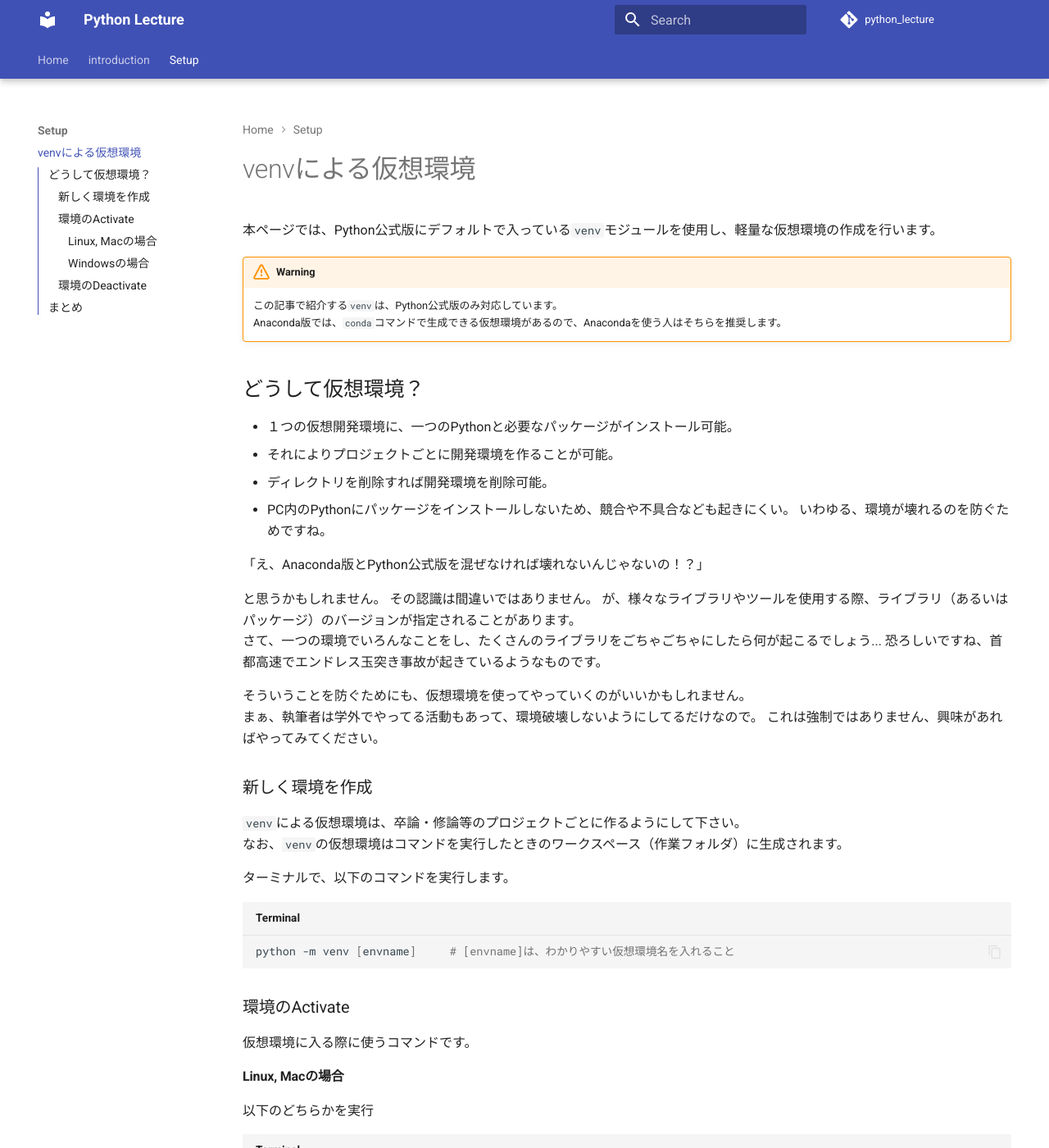
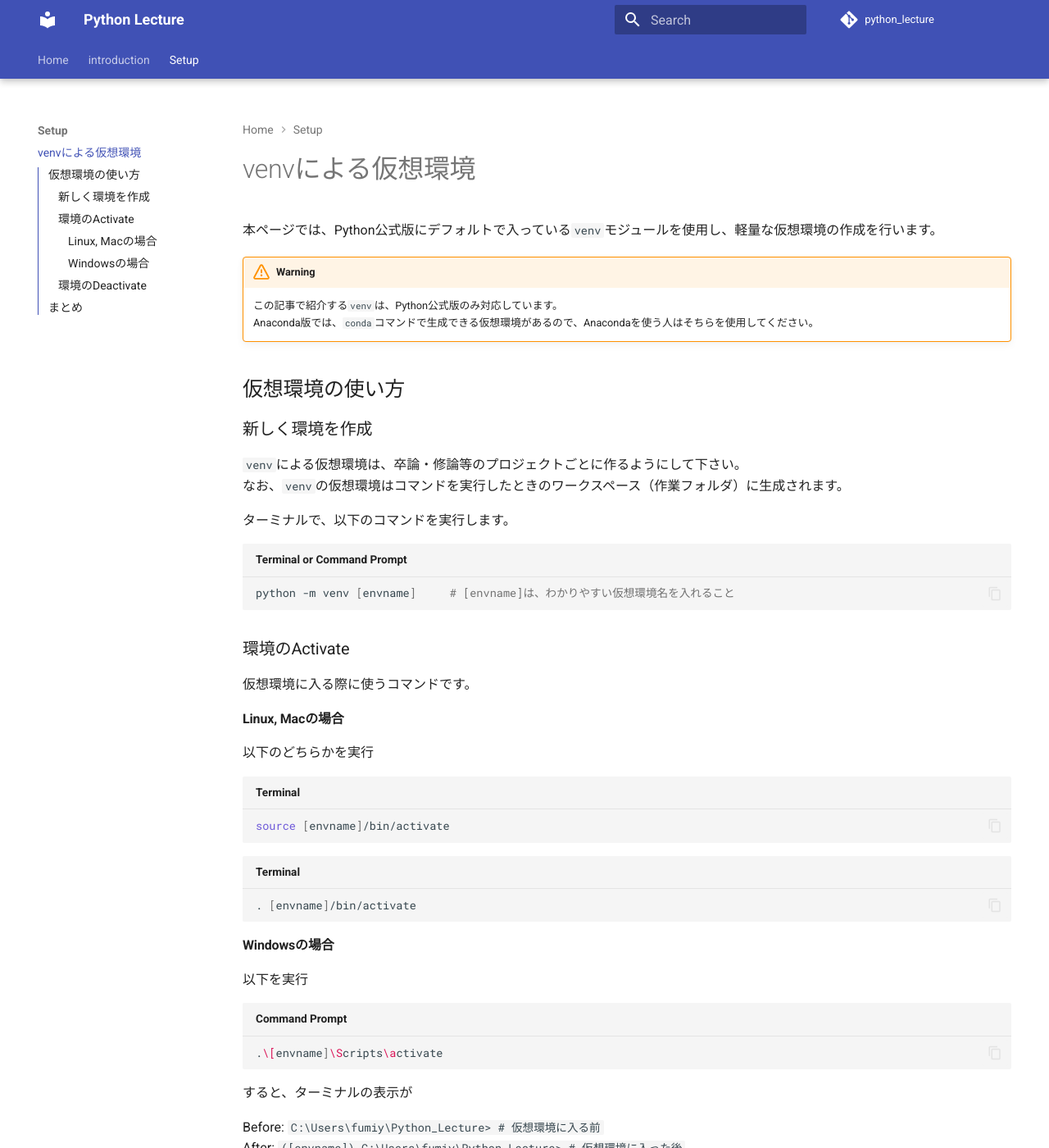
Before and after one commit to Trigger-FK/Python_Lecture, an MkDocs documentation site: the page built from docs/setup_venv.md, in a window 1280 px wide and 1400 px high. Shown: the whole window at 82% size. Built offline with MkDocs 1.6.1 and Material for MkDocs 9.7.7, drawn with Linux system fonts in a browser that asks for light colours; comment, search, counter and statistics services are not loaded; some of the changed text lies outside the part shown.

Commit message:
[fix] fix some mistakes in docs

````diff
--- a/docs/conda_vs_pypi.md
+++ b/docs/conda_vs_pypi.md
@@ -1,6 +1,7 @@
 # PyPIとAnaconda
 [Pythonについて](about_python.md)では、ライブラリなるものがあるという話をしました。
-ライブラリにはいくつか種類があり、その中でも**PyPI**と**Anaconda**について説明します。
+そして、Pythonは2種類存在するという話もしました。
+このページでは、Pythonのライブラリをインストールする際に使用する、2つのパッケージ管理システムについて説明します。
 
 ## PyPI(The Python Package Index)
 Python言語開発コミュニティの"Python Software Foundarion(PSF)"が運営する、Python用ソフトウェアの公開サービス。
@@ -9,26 +10,22 @@ Python言語開発コミュニティの"Python Software Foundarion(PSF)"が運
 PyPIは、誰でも自由に自分のライブラリ（ソフトウェア）を公開・インストールすることが可能です。
 Githubなどで公開されているものは、ほとんどがPyPIに登録されています。
 
-## Anaconda
-科学技術計算に必要な各種ツール、ライブラリを提供するプラットフォーム。
-Anaconda Cloudという独自のリポジトリで公開しており、`conda`というコマンドはこのサービスを利用するときに使用します。
+## Anaconda Cloud
+Anacondaは、Pythonのライブラリをまとめたパッケージであり、Anaconda Cloudはそのパッケージを公開するための独自サービスです。
+`conda`というコマンドはこのサービスを利用するときに使用します。
 
 なお、PyPIで公開されているライブラリの多くが、Anacondaにも登録されてます。
 
-## どっちを使えばいいのか
-### pip
-プログラミング入門、web アプリ作成などなど、一般的なPythonプログラミングを学びたい方向けの印象。
-ウェブや参考書では、pipでの解説が多いです。
+## 注意点
+これまでに、「`pip`と`conda`という、独自のパッケージ管理システムを持っている」と説明をしました。
+`conda`はAnaconda以外の環境では使用不可であるのですが、**Anaconda環境では`pip`も使用できます。**
+つまり
 
-### conda
-データサイエンス・機械学習などの学習を行なう人向け。
-最適なツールやライブラリなどの環境が構築された状態で使用できるため、環境構築の時間が短縮されます。
-マジで楽。
+* Python公式版：`pip`のみ使用可能
+* Anaconda版：`conda`と`pip`の両方使用可能
 
-## 注意点
-これまでに、「`pip`と`conda`は、それぞれ独自のパッケージ管理システムを持っている」と説明をしました。
-しかし、`conda`はAnaconda以外の環境では使用不可であるのですが、**Anaconda環境では`pip`も使用できます。**
-便利そうな響きですよね、flawlessな香りがしそうですよね。
+ということです。
+Anacondaについては両方使えるなんて、便利そうな響きですよね、flawlessな香りがしそうですよね。
 
 実は、これには大きな落とし穴があります。そう、**環境が競合する**のです。
 わかりやすく言いましょうか、**何もしてないのに環境が壊れるのです**、最高にクレイジーですよね。
@@ -52,7 +52,7 @@ Anaconda Cloudという独自のリポジトリで公開しており、`conda`
     ```
     なお、`pip`でインストールしたライブラリを`conda`でアンインストールすることはできません。
 
-### まとめ
+## まとめ
 - `conda`と`pip`は、それぞれ独自のパッケージ管理システムを持っている。
 - 基本的にライブラリのインストールは、Anaconda環境であれば`conda`、Anaconda環境でなければ`pip`を使用すること。
 - `pip`はAnaconda環境でも使用可能、`conda`はAnaconda環境でのみ使用可能。
--- a/docs/setup_venv.md
+++ b/docs/setup_venv.md
@@ -2,33 +2,15 @@
 本ページでは、Python公式版にデフォルトで入っている`venv`モジュールを使用し、軽量な仮想環境の作成を行います。
 !!! warning
     この記事で紹介する`venv`は、Python公式版のみ対応しています。
-    Anaconda版では、`conda`コマンドで生成できる仮想環境があるので、Anacondaを使う人はそちらを推奨します。
+    Anaconda版では、`conda`コマンドで生成できる仮想環境があるので、Anacondaを使う人はそちらを使用してください。
 
-## どうして仮想環境？
-- １つの仮想開発環境に、一つのPythonと必要なパッケージがインストール可能。
-- それによりプロジェクトごとに開発環境を作ることが可能。
-- ディレクトリを削除すれば開発環境を削除可能。
-- PC内のPythonにパッケージをインストールしないため、競合や不具合なども起きにくい。
-いわゆる、環境が壊れるのを防ぐためですね。
-
-「え、Anaconda版とPython公式版を混ぜなければ壊れないんじゃないの！？」
-
-と思うかもしれません。
-その認識は間違いではありません。
-が、様々なライブラリやツールを使用する際、ライブラリ（あるいはパッケージ）のバージョンが指定されることがあります。
-さて、一つの環境でいろんなことをし、たくさんのライブラリをごちゃごちゃにしたら何が起こるでしょう...
-恐ろしいですね、首都高速でエンドレス玉突き事故が起きているようなものです。
-
-そういうことを防ぐためにも、仮想環境を使ってやっていくのがいいかもしれません。
-まぁ、執筆者は学外でやってる活動もあって、環境破壊しないようにしてるだけなので。
-これは強制ではありません、興味があればやってみてください。
-
+## 仮想環境の使い方
 ### 新しく環境を作成
 `venv`による仮想環境は、卒論・修論等のプロジェクトごとに作るようにして下さい。
 なお、`venv`の仮想環境はコマンドを実行したときのワークスペース（作業フォルダ）に生成されます。
 
 ターミナルで、以下のコマンドを実行します。
-```bash title="Terminal"
+```bash title="Terminal or Command Prompt"
 python -m venv [envname]     # [envname]は、わかりやすい仮想環境名を入れること
 ```
 ### 環境のActivate
@@ -44,7 +26,7 @@ source [envname]/bin/activate
 
 #### Windowsの場合
 以下を実行
-```bash title="Terminal"
+```bash title="Command Prompt"
 .\[envname]\Scripts\activate
 ```
 
@@ -61,7 +43,7 @@ After:
 
 ### 環境のDeactivate
 仮想環境から出る際に使うコマンドです。
-```bash title="Terminal"
+```bash title="Terminal or Command Prompt"
 deactivate
 ```
 
````
Also changed, not shown: other parts of docs/conda_vs_pypi.md (+4 -1 lines), other parts of docs/setup_venv.md (+7 -0 lines), docs/index.md (+1 -1 lines).
